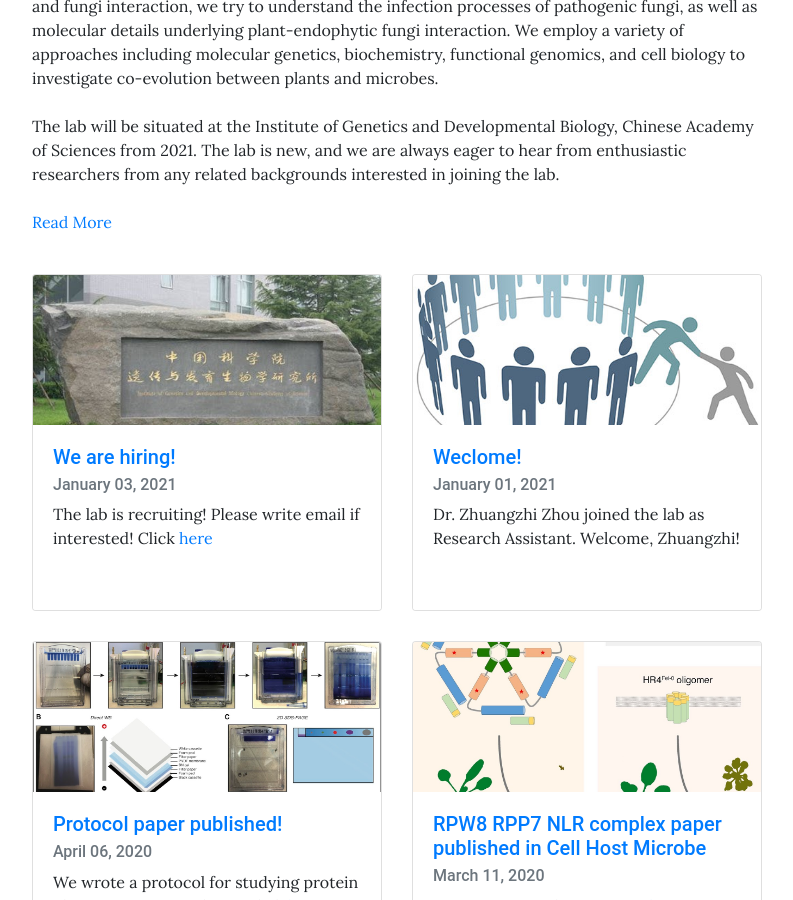
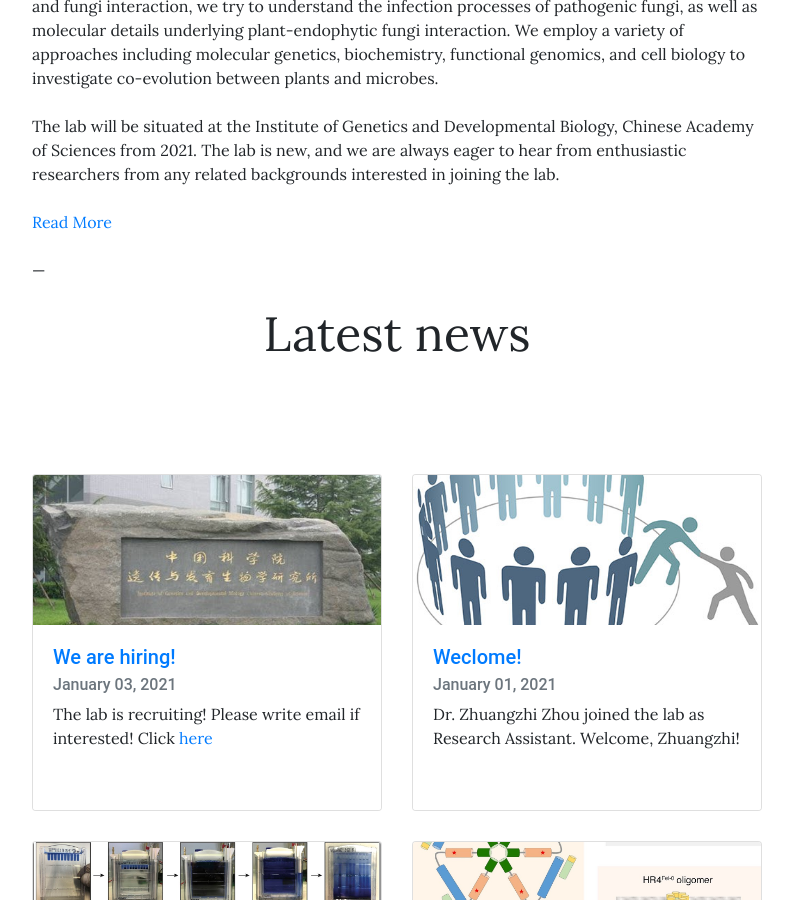
Before and after one commit to leili-plantmicrobe/leili-plantmicrobe.github.io, a Jekyll site: the page built from pages/home.md, in a window 1280 px wide and 900 px high, scrolled down 582 px. Shown: the whole window, without its empty margins (243-1036 px from the left). Built offline with Jekyll 4.4.1, drawn with Linux system fonts in a browser that asks for light colours.

Commit message:
Update home.md

```diff
--- a/pages/home.md
+++ b/pages/home.md
@@ -21,3 +21,14 @@ The lab will be situated at the Institute of Genetics and Developmental Biology,
 <br/>
 <br/>
 [Read More](/about/)
+<br/>
+<br/>
+---
+<br/>
+<p align="center">
+<font size="20">
+Latest news
+</font>
+</p>
+<br/>
+<br/>
```
